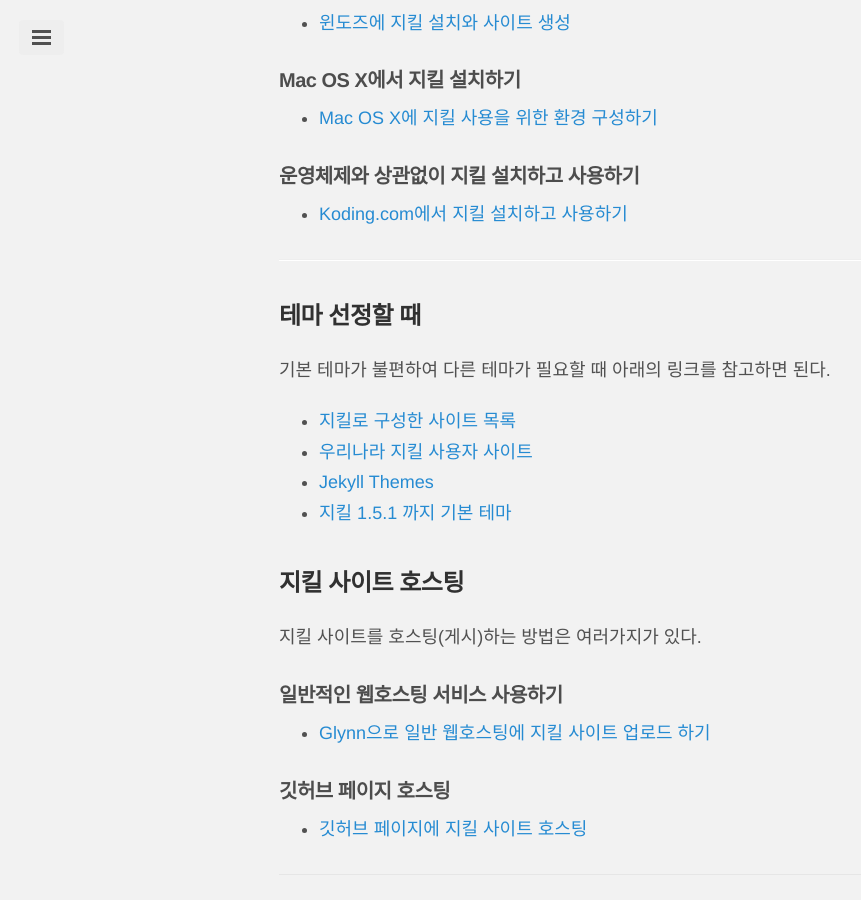
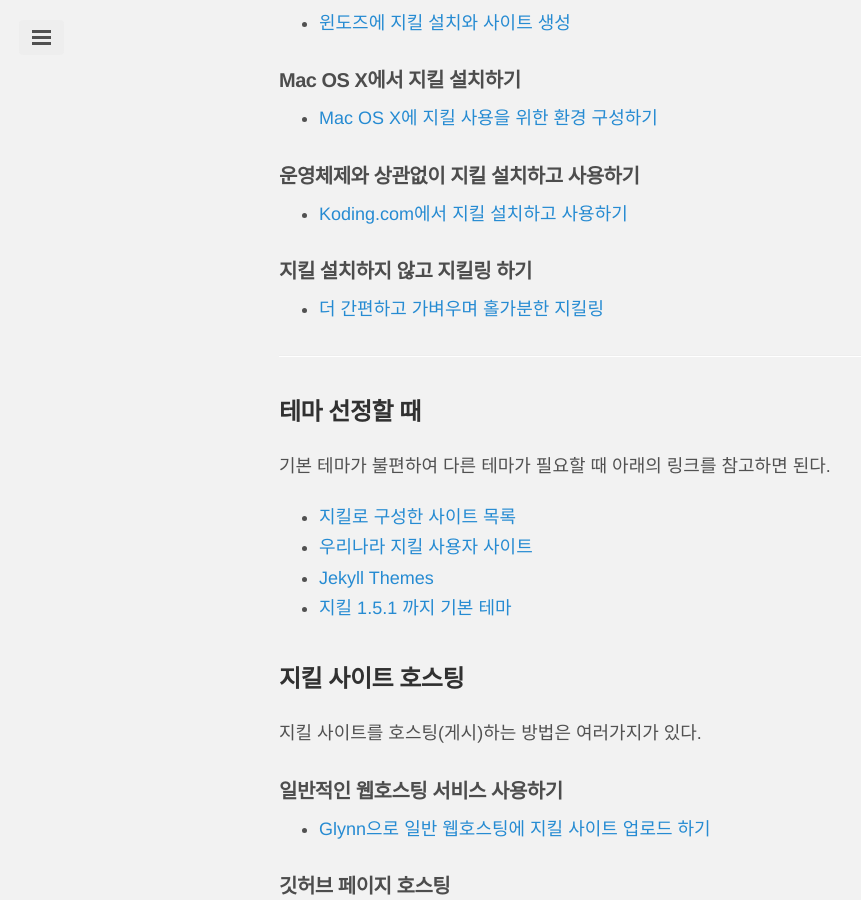
Before and after one commit to vjinn/vjinn.github.io, a Jekyll site: the page built from pages/environment.md, in a window 1280 px wide and 900 px high, scrolled down 1716 px. Shown: the whole window, without its empty margins (1-862 px from the left). Built offline with Jekyll 4.4.1, drawn with Linux system fonts in a browser that asks for light colours; Markdown is read by kramdown in place of the engine named in the settings; comment, search, counter and statistics services are not loaded.

Commit message:
Update :apple:

```diff
--- a/pages/environment.md
+++ b/pages/environment.md
@@ -66,6 +66,10 @@
 
  - [Koding.com에서 지킬 설치하고 사용하기]({% post_url 2015-01-24-install-jekyll-and-using-on-koding-com %})
 
+### 지킬 설치하지 않고 지킬링 하기
+
+ - [더 간편하고 가벼우며 홀가분한 지킬링]({% post_url 2015-02-03-using-jekyll-with-github-pages %})
+
 ---
 
 ## 테마 선정할 때
```
